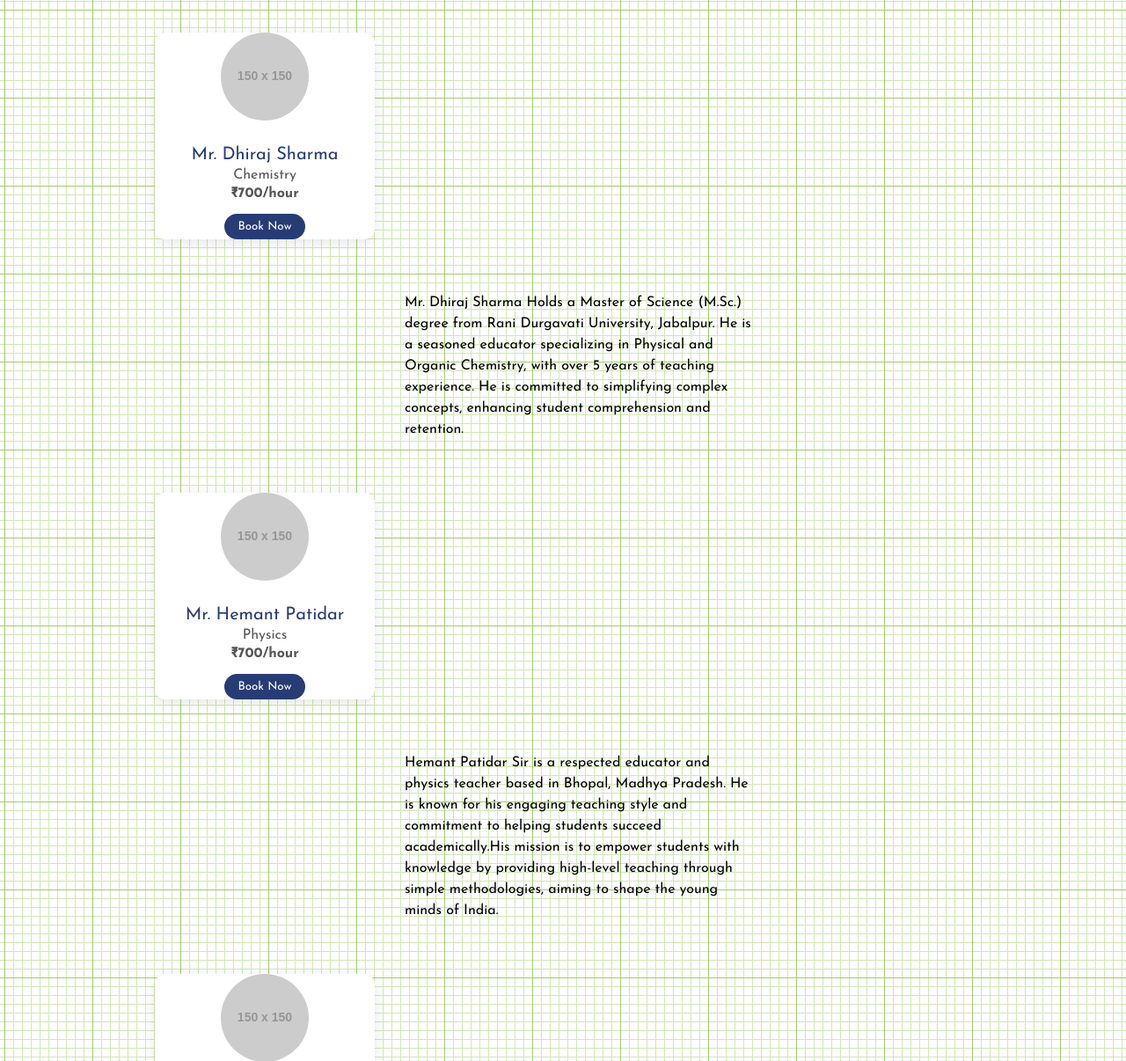
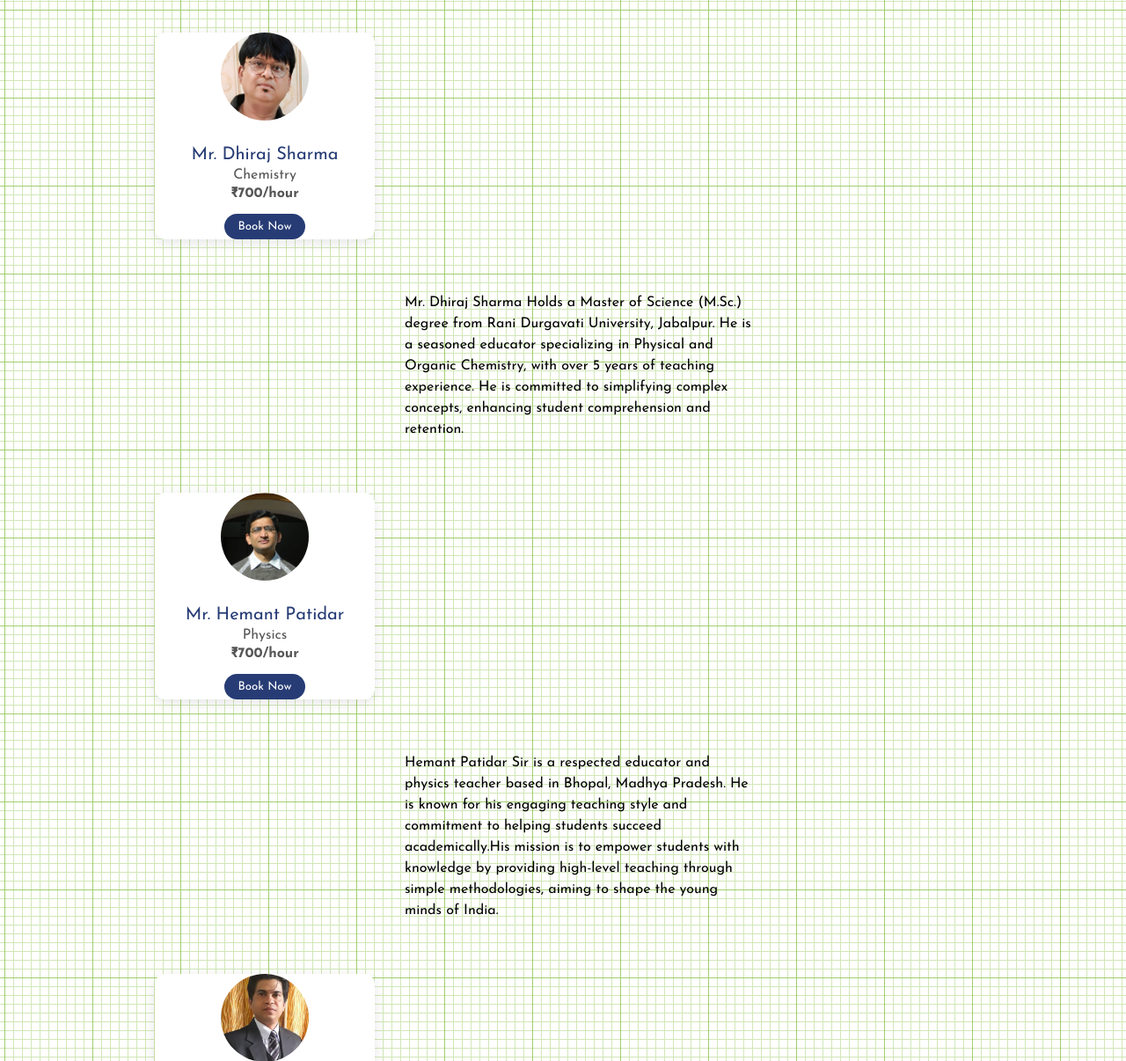
Before and after one commit to Pradhyumn72/Doubt-Crack, a plain HTML site: page High_schooler.html in a window 1280 px wide. Shown: the part 694-1900 px from the top of the page at 88% size. Drawn offline with nearby package versions, Linux system fonts and the light colour scheme; placeholder pictures from the web are drawn by us.

Commit message:
images updated

```diff
--- a/Collegiate.css
+++ b/Collegiate.css
@@ -112,7 +112,6 @@ nav{
     text-align: center;
     padding: 0 20px;
     color: black;
-    top: 800px;
   }
 
   .description .prompt {
--- a/High_schooler.html
+++ b/High_schooler.html
@@ -67,7 +67,7 @@
             <h2>Meet Our Expert Tutors</h2>
             <div class="teacher-cards">
               <div class="teacher-card" data-aos="flip-left" data-aos-delay="100">
-                <img src="https://via.placeholder.com/150" alt="Teacher 1">
+                <img src="./dhiraj sir.jpg" alt="Teacher 1">
                 <h3>Mr. Dhiraj Sharma</h3>
                 <p>Chemistry</p>
                 <p class="price">₹700/hour</p>
@@ -83,7 +83,7 @@
 
 
               <div class="teacher-card" data-aos="flip-right" data-aos-delay="200">
-                <img src="https://via.placeholder.com/150" alt="Teacher 2" >
+                <img src="./Hemant sir.png" alt="Teacher 2" >
                 <h3>Mr. Hemant Patidar</h3>
                 <p>Physics</p>
                 <p class="price">₹700/hour</p>
@@ -95,7 +95,7 @@
               </div>
 
               <div class="teacher-card" data-aos="flip-up" data-aos-delay="300">
-                <img src="https://via.placeholder.com/150" alt="Teacher 3" >
+                <img src="./Nitish sir.png" alt="Teacher 3" >
                 <h3>Mr. Nitish Biswas</h3>
                 <p>Mathematics</p>
                 <p class="price">₹700/hour</p>
@@ -106,7 +106,7 @@
               </div>
 
               <div class="teacher-card" data-aos="flip-down" data-aos-delay="400">
-                <img src="https://via.placeholder.com/150" alt="Teacher 4" >
+                <img src="./Ajay sir.png" alt="Teacher 4" >
                 <h3>Mr.Ajay Verma</h3>
                 <p>Economics</p>
                 <p class="price">₹600/hour</p>
@@ -118,7 +118,7 @@
               </div>
 
               <div class="teacher-card" data-aos="flip-up" data-aos-delay="500">
-                <img src="https://via.placeholder.com/150" alt="Teacher 5" >
+                <img src="Vikas Iy.png" alt="Teacher 5" >
                 <h3>Mr. Vikas Iyer</h3>
                 <p>Accounts</p>
                 <p class="price">₹600/hour</p>
@@ -129,7 +129,7 @@
               </div>
 
               <div class="teacher-card" data-aos="flip-right" data-aos-delay="600">
-                <img src="https://via.placeholder.com/150" alt="Teacher 6" >
+                <img src="Alok N .png" alt="Teacher 6" >
                 <h3>Mr. Alok Nath</h3>
                 <p>Business Studies</p>
                 <p class="price">₹600/hour</p>
@@ -142,7 +142,7 @@
               </div>
 
               <div class="teacher-card" data-aos="flip-up" data-aos-delay="700">
-                <img src="https://via.placeholder.com/150" alt="Teacher 7" >
+                <img src="Mahesh R.png" alt="Teacher 7" >
                 <h3>Mr. Mahesh Rawat</h3>
                 <p>Modern History</p>
                 <p class="price">₹300/hour</p>
```
Also changed, not shown: Collegiate.html (+3 -3 lines), Ajay sir.png (added), Alok N .png (added), Alok sir .png (added), Hemant sir.png (added), Mahesh R.png (added), Nitish sir.png (added), Sid sir.jpg (added), Vikas Iy.png (added), Vikas S sir.png (added), dhiraj sir.jpg (added), 1 other file.
